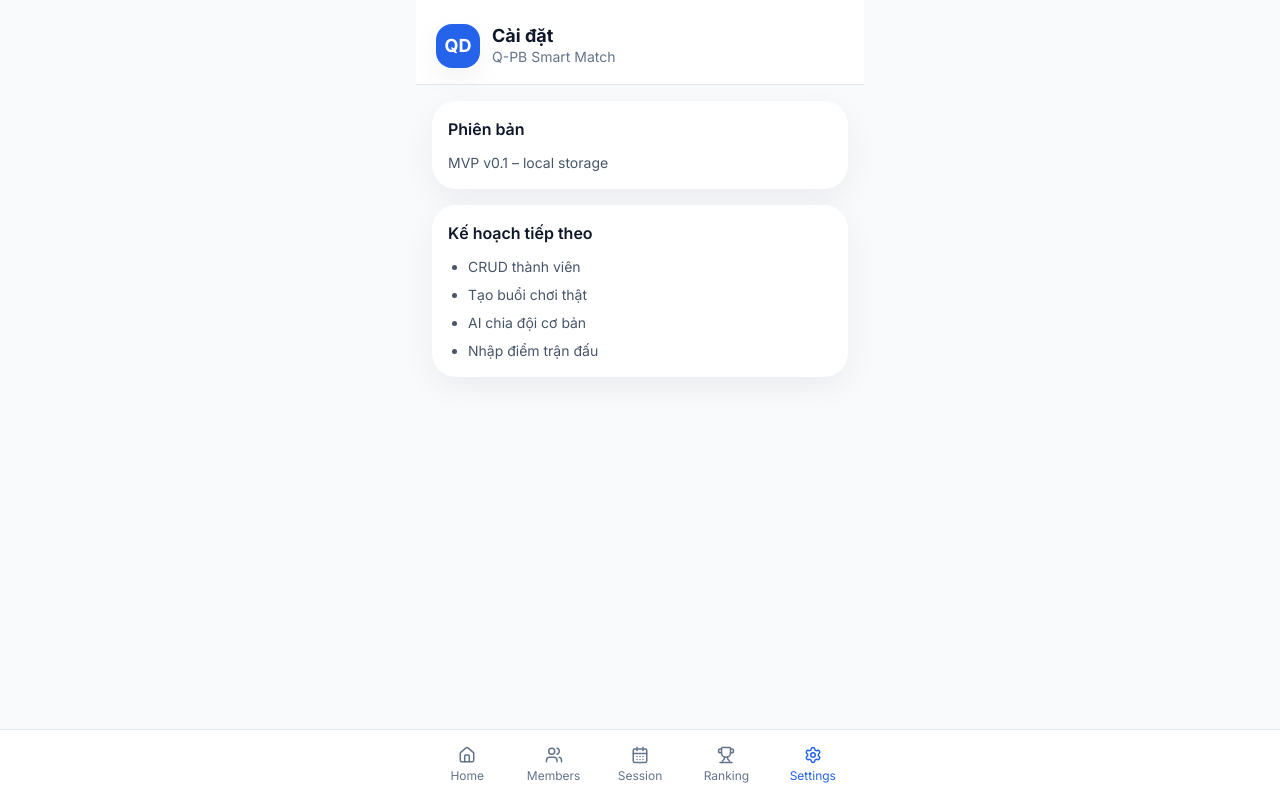
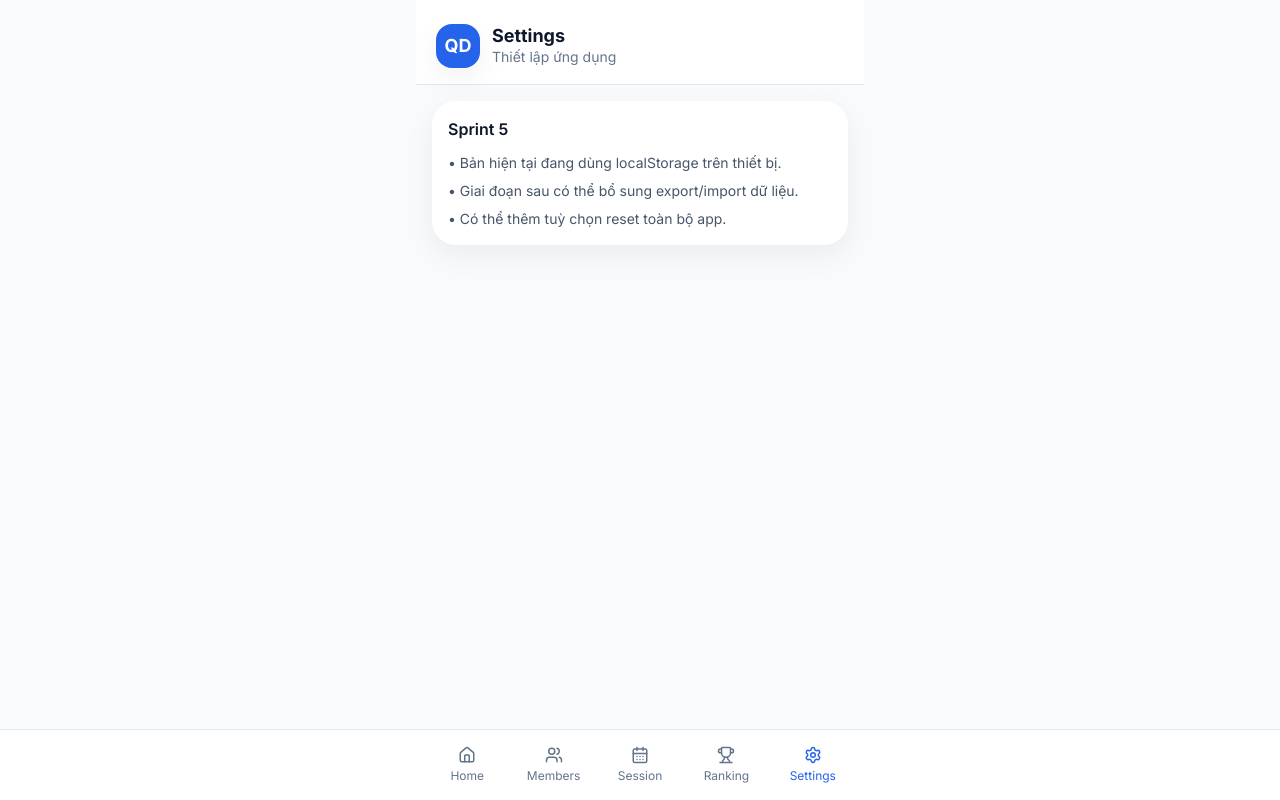
Before and after one commit to tdquan170788-byte/q-pb-smart-match, a Next.js app: page /settings in a window 1280 px wide. Built offline with nearby package versions, Linux system fonts and the light colour scheme.

Commit message:
Update page.tsx

```diff
--- a/app/settings/page.tsx
+++ b/app/settings/page.tsx
@@ -1,21 +1,18 @@
+"use client";
+
 import AppShell from "@/components/app-shell";
 import SectionCard from "@/components/section-card";
 
 export default function SettingsPage() {
   return (
-    <AppShell title="Cài đặt" subtitle="Q-PB Smart Match">
+    <AppShell title="Settings" subtitle="Thiết lập ứng dụng">
       <div className="space-y-4">
-        <SectionCard title="Phiên bản">
-          <p className="text-sm text-slate-600">MVP v0.1 – local storage</p>
-        </SectionCard>
-
-        <SectionCard title="Kế hoạch tiếp theo">
-          <ul className="list-disc space-y-2 pl-5 text-sm text-slate-600">
-            <li>CRUD thành viên</li>
-            <li>Tạo buổi chơi thật</li>
-            <li>AI chia đội cơ bản</li>
-            <li>Nhập điểm trận đấu</li>
-          </ul>
+        <SectionCard title="Sprint 5">
+          <div className="space-y-2 text-sm text-slate-600">
+            <div>• Bản hiện tại đang dùng localStorage trên thiết bị.</div>
+            <div>• Giai đoạn sau có thể bổ sung export/import dữ liệu.</div>
+            <div>• Có thể thêm tuỳ chọn reset toàn bộ app.</div>
+          </div>
         </SectionCard>
       </div>
     </AppShell>
```
